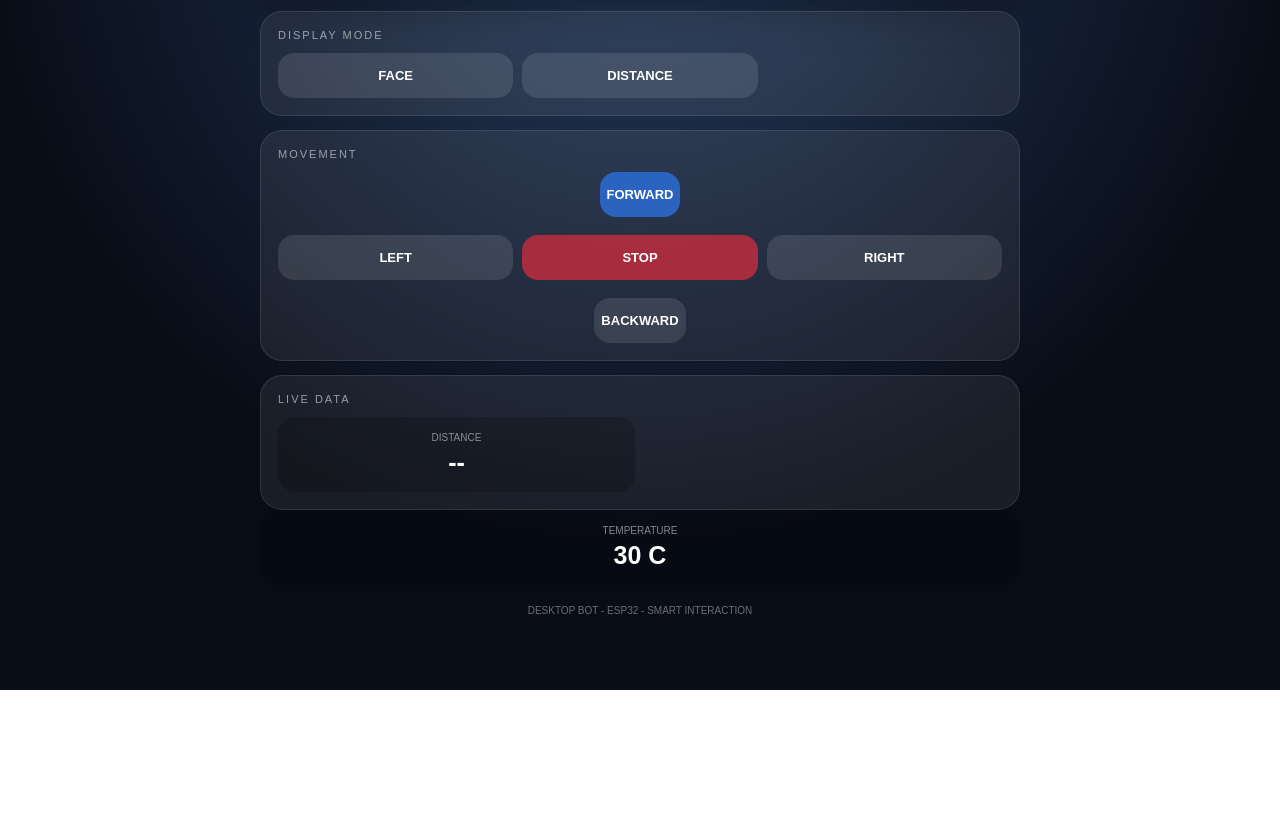
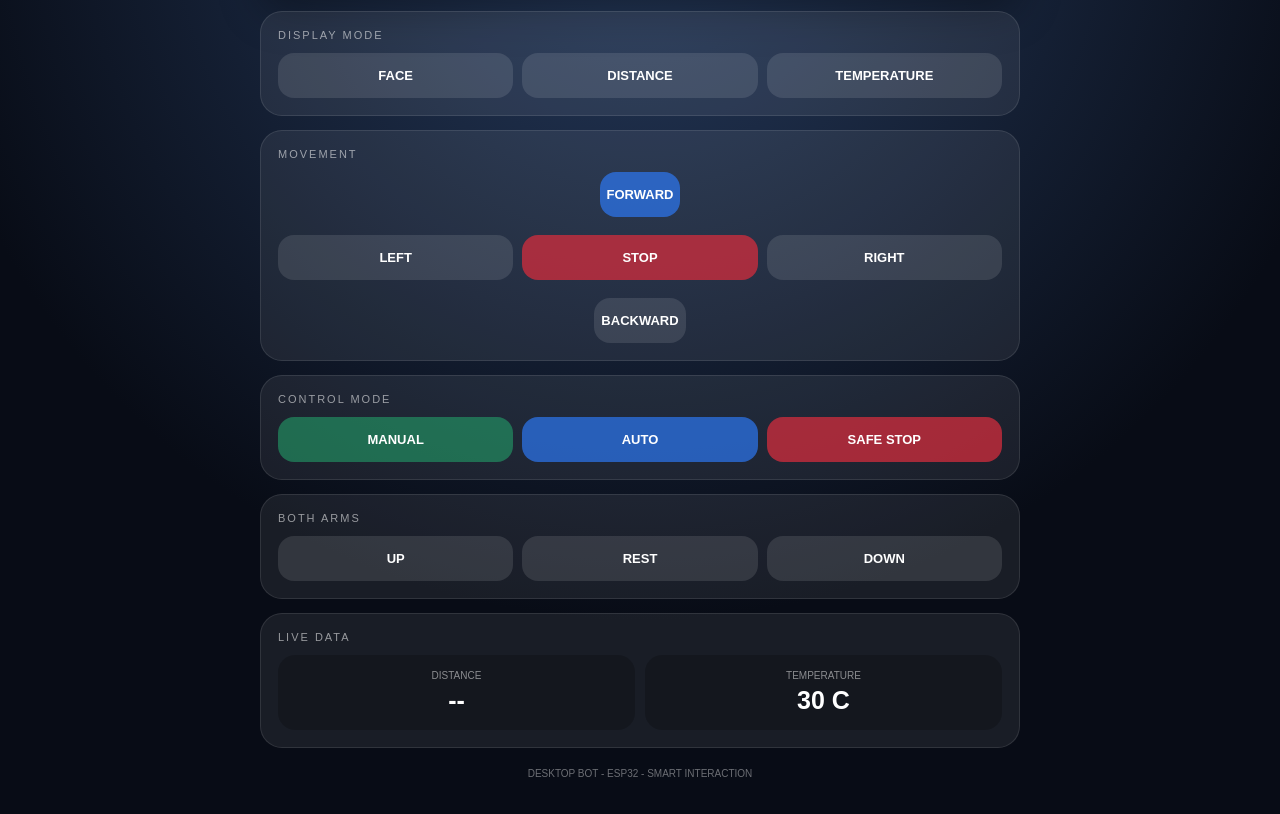
Before and after one commit to harisaiharshita-sketch/myiot, a plain HTML site: page index.html in a window 1280 px wide. Shown: the part 110-924 px from the top of the page. Before the commit the page ends 800 px from the top, so only its background shows below. Drawn offline with Linux system fonts and the light colour scheme; no server answers.

Commit message:
Add files via upload

```diff
--- a/index.html
+++ b/index.html
@@ -171,6 +171,10 @@ FACE
 DISTANCE
 </button>
 
+<button onclick="send('temperature')">
+TEMPERATURE
+</button>
+
 </div>
 
 </div>
@@ -226,6 +230,60 @@ BACKWARD
 <div class="panel">
 
 <div class="heading">
+CONTROL MODE
+</div>
+
+<div class="grid">
+
+<button
+class="green"
+onclick="send('manual')">
+MANUAL
+</button>
+
+<button
+class="blue"
+onclick="send('auto')">
+AUTO
+</button>
+
+<button
+class="red"
+onclick="send('stop')">
+SAFE STOP
+</button>
+
+</div>
+
+</div>
+
+<div class="panel">
+
+<div class="heading">
+BOTH ARMS
+</div>
+
+<div class="grid">
+
+<button onclick="send('armsup')">
+UP
+</button>
+
+<button onclick="send('armsrest')">
+REST
+</button>
+
+<button onclick="send('armsdown')">
+DOWN
+</button>
+
+</div>
+
+</div>
+
+<div class="panel">
+
+<div class="heading">
 LIVE DATA
 </div>
 
@@ -241,10 +299,6 @@ DISTANCE
 class="value"
 id="distance">
 --
-</div>
-
-</div>
-
 </div>
 
 </div>
@@ -315,6 +369,13 @@ d.distance >= 999
 ? '--'
 : d.distance.toFixed(0)+' cm';
 
+document.getElementById(
+'temp'
+).innerText =
+d.tempValid
+? d.temperature.toFixed(1)+' C'
+: '--';
+
 }
 )
 
```
